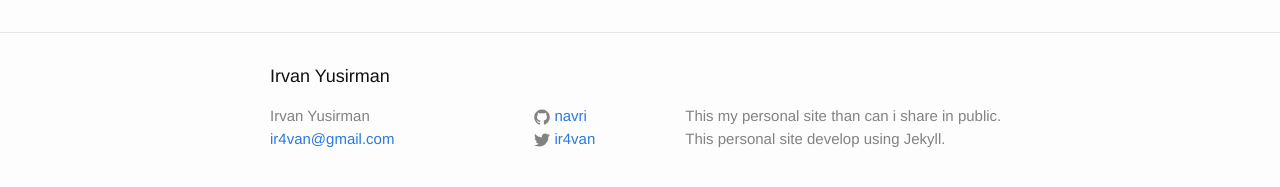
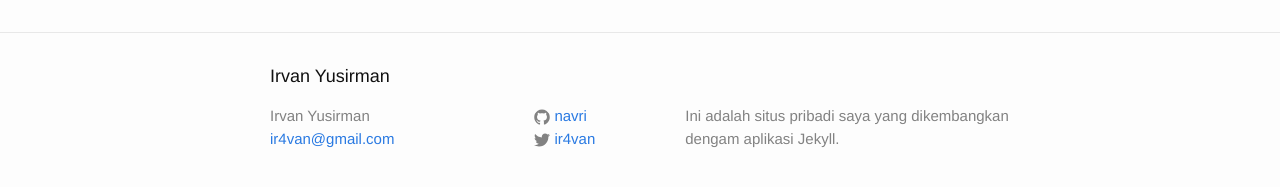
Before and after one commit to Yirvan/yirvan.github.io, a Jekyll site: the page built from about.md, in a window 1280 px wide. Shown: the part 396-583 px from the top of the page. Built offline with Jekyll 4.4.1, drawn with Linux system fonts in a browser that asks for light colours.

Commit message:
edit description _config.yml

```diff
--- a/_config.yml
+++ b/_config.yml
@@ -1,7 +1,7 @@
 # Site settings
 title: Irvan Yusirman
 email: ir4van@gmail.com
-description: This my personal site than can i share in public. This personal site develop using Jekyll.
+description: "Ini adalah situs pribadi saya yang dikembangkan dengam aplikasi Jekyll."
 baseurl: "" # the subpath of your site, e.g. /blog/
 url: "http://navri.github.io" # the base hostname & protocol for your site
 twitter_username: ir4van
```
